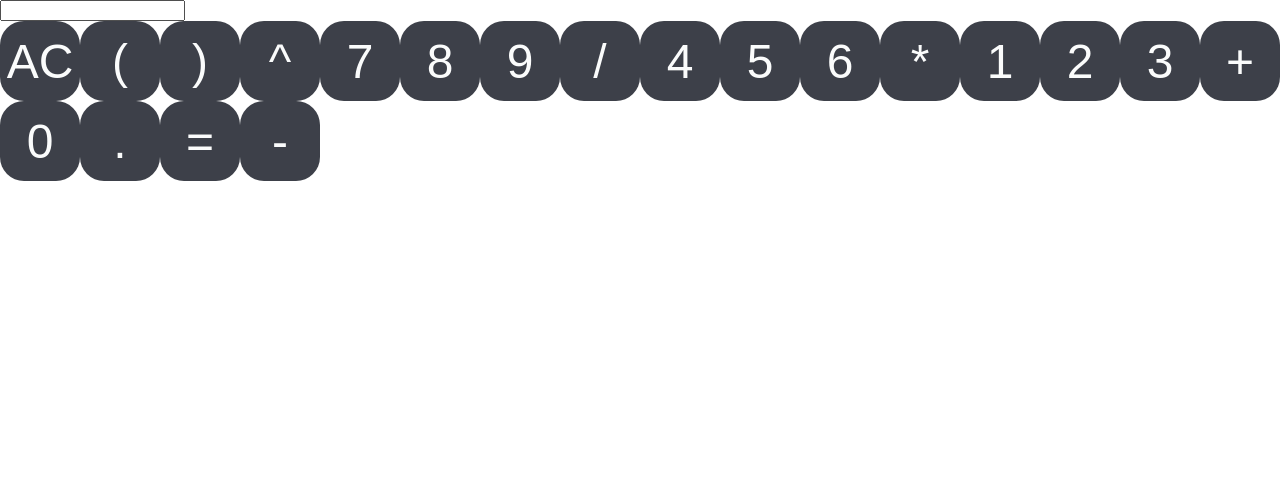
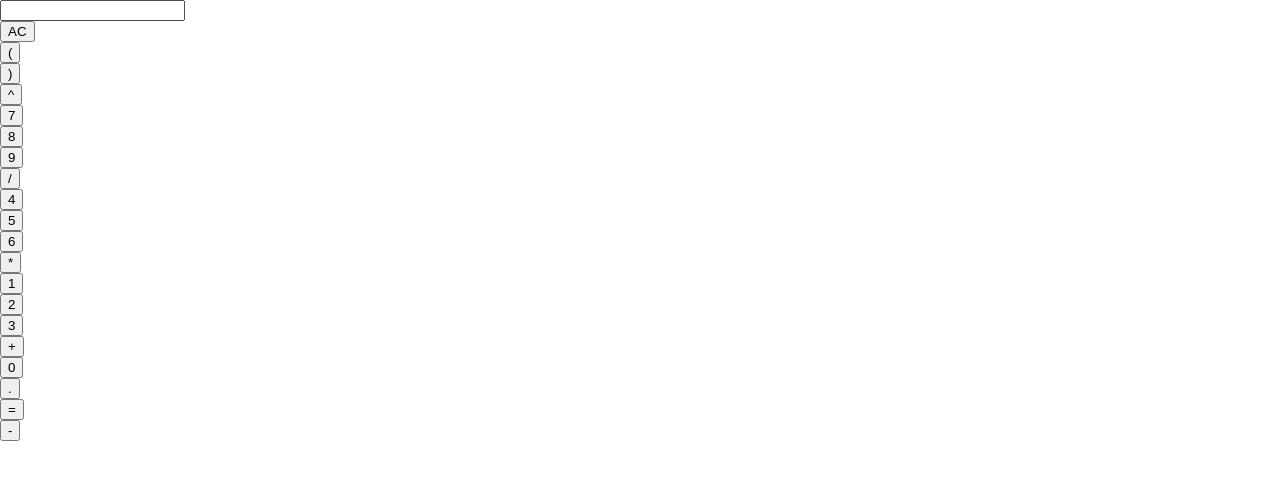
Before and after one commit to luiscarlin/redux-react-calculator, a React app: page / in a window 1280 px wide. Shown: the top 480 px of the page. Built offline with nearby package versions, Linux system fonts and the light colour scheme; the HTML template or start-up script is replaced by a standard one.

Commit message:
Skeleton for css divs

```diff
--- a/src/presenters/Button/Button.scss
+++ b/src/presenters/Button/Button.scss
@@ -1,17 +1,4 @@
 .component-button {
-  display: inline-flex;
-
   button {
-    background-color: #3d4049;
-    color: #fbfcfc;
-    font-size: 3rem;
-    border: none;
-    border-radius: 1.5rem;
-    width: 5rem;
-    height: 5rem;
-
-    &:active {
-      color: red;
-    }
   }
 }
--- a/src/presenters/KeysContainer/KeysContainer.jsx
+++ b/src/presenters/KeysContainer/KeysContainer.jsx
@@ -1,9 +1,10 @@
 import React from 'react'
+import './keys-container.css'
 
 class KeysContainer extends React.Component {
   render () {
     return (
-      <div>
+      <div className='keys-container'>
         { this.props.children }
       </div>
     )
--- /dev/null
+++ b/src/presenters/KeysContainer/keys-container.scss
@@ -0,0 +1,2 @@
+.keys-container {
+}
```
